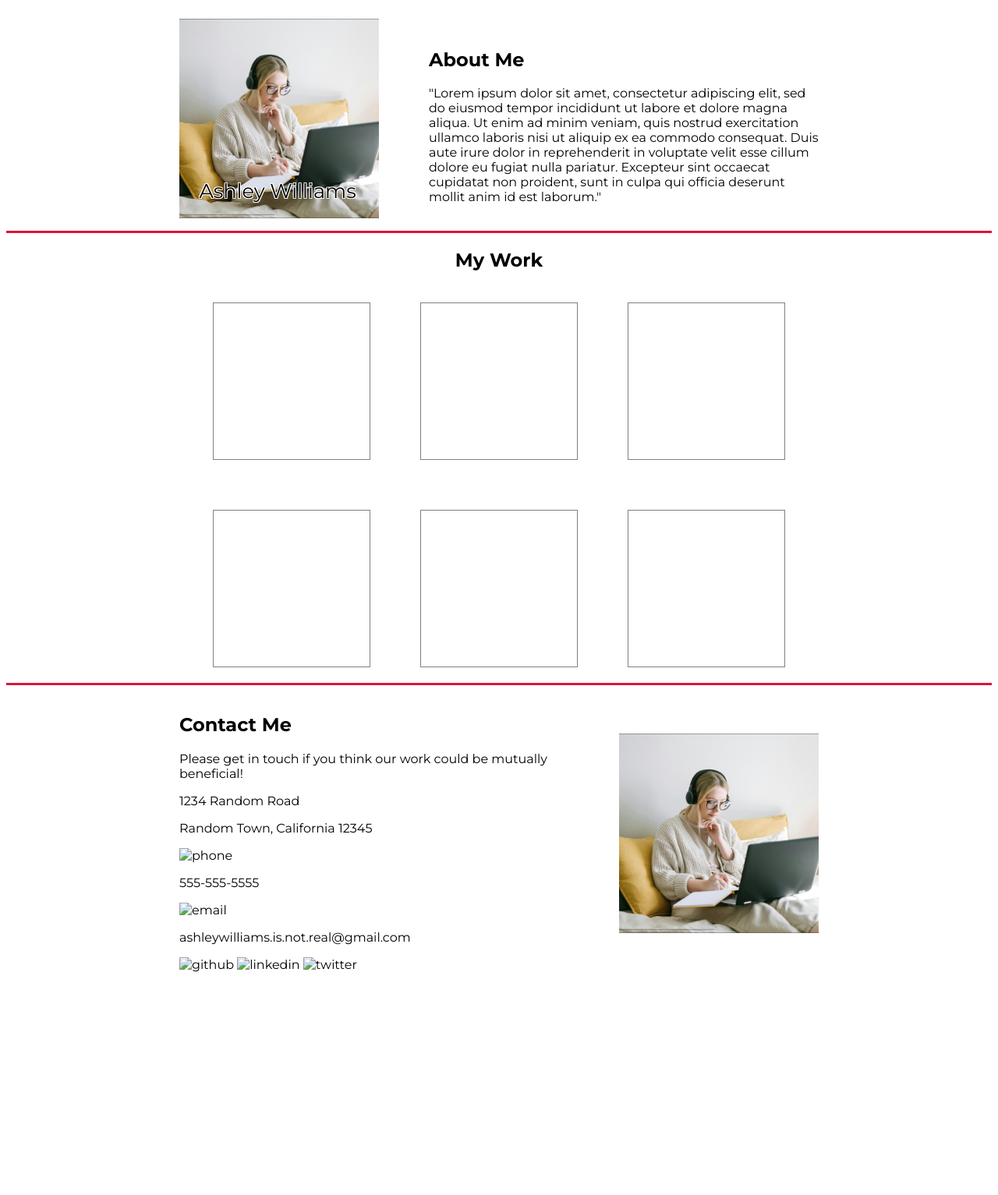
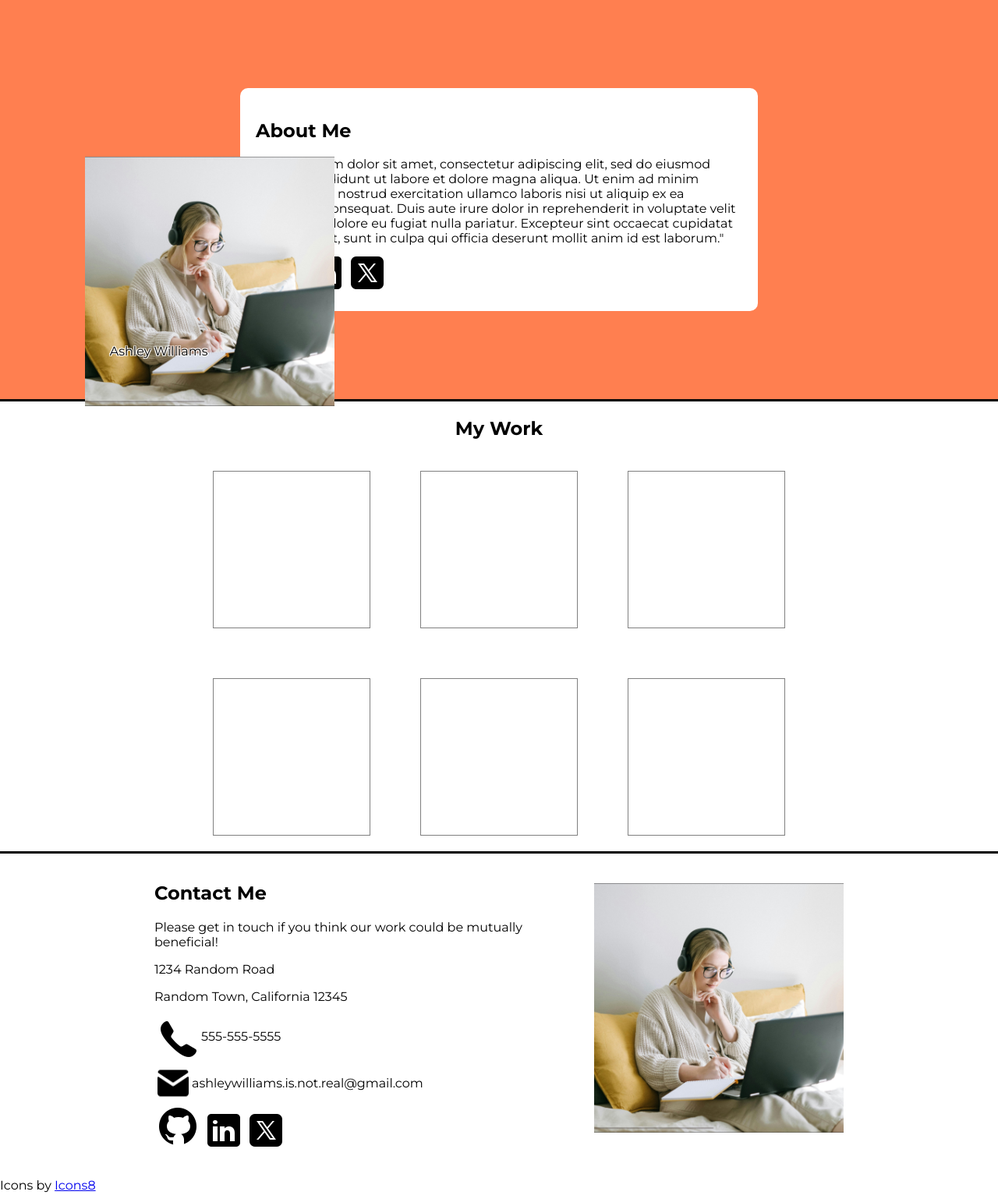
Before and after one commit to lmcygnus/homepage, a plain HTML site: page index.html in a window 1280 px wide. Shown: the whole page at 78% size. Before the commit the page ends 1271 px from the top, so only its background shows below. Drawn offline with Linux system fonts and the light colour scheme.

Commit message:
add icons

```diff
--- a/index.html
+++ b/index.html
@@ -11,13 +11,13 @@
 </head>
 <body>
     <header>
-        <div class="photo">
-            <img src="woman.png" alt="a woman programming with a laptop">
-            <p class="name">Ashley Williams</p>
-        </div>
         <div class="aboutMe">
             <h2>About Me</h2>
             <div class="abtMeText">
+                <div class="photo">
+                    <img src="woman.png" alt="a woman programming with a laptop">
+                    <p class="name">Ashley Williams</p>
+                </div>
                 "Lorem ipsum dolor sit amet, consectetur adipiscing elit,
                 sed do eiusmod tempor incididunt ut labore et dolore magna
                 aliqua. Ut enim ad minim veniam, quis nostrud exercitation
@@ -27,7 +27,11 @@
                 occaecat cupidatat non proident, sunt in culpa qui officia
                 deserunt mollit anim id est laborum."
             </div>
-            <div class="icons"></div>
+            <div class="icons">
+                <img src="icons8-github-60.png" alt="github">
+                <img src="icons8-linkedin-50.png" alt="linkedin">
+                <img src="icons8-twitterx-50.png" alt="twitter x">
+            </div>
         </div>
     </header>
     <main>
@@ -48,22 +52,23 @@
             <p>1234 Random Road</p>
             <p>Random Town, California 12345</p>
             <div class="tel">
-                <img src="" alt="phone">
+                <img src="icons8-phone-60.png" alt="phone">
                 <p>555-555-5555</p>
             </div>
             <div class="mail">
-                <img src="" alt="email">
+                <img src="icons8-mail-48.png" alt="email">
                 <p>ashleywilliams.is.not.real@gmail.com</p>
             </div>
             <div class="icons">
-                <img src="" alt="github">
-                <img src="" alt="linkedin">
-                <img src="" alt="twitter">
+                <img src="icons8-github-60.png" alt="github">
+                <img src="icons8-linkedin-50.png" alt="linkedin">
+                <img src="icons8-twitterx-50.png" alt="twitter x">
             </div>
         </div>
         <div class="footerPicture">
             <img src="woman.png" alt="woman programming">
         </div>
     </footer>
+    <p>Icons by <a target="_blank" href="https://icons8.com">Icons8</p>
 </body>
 </html>
--- a/style.css
+++ b/style.css
@@ -1,33 +1,49 @@
-body, header, .photo,  main, footer, .container {
+:root {
+    --main-color: black;
+}
+body, header, .photo,  main, footer, .container, .tel, .mail {
     display: flex;
 }
 body {
     flex-direction: column;
     font-family: "Montserrat", sans-serif;
+    font-style: normal;
     font-size: 1rem;
-    font-style: normal;
+    margin: 0;
 }
 
 header {
-    min-height: 200px;
-    border-bottom: 3px solid crimson;
+    min-height: 60vh;
+    border-bottom: 3px solid var(--main-color);
     flex-direction: row;
     gap: 5vw;
     padding: 1rem;
     justify-content: center;
     align-items: center;
+    background-color: coral ;
+}
+
+.aboutMe {
+    background-color: white;
+    padding: 20px;
+    border-radius: 10px;
+    max-height: 300px;
+    max-width: 50%;
+    position: relative;
 }
 
 .photo {
-    position: relative;
+    position: absolute;
+    left: -30%;
+    border-radius: 50%;
 }
 
 .name {
-    font-size: clamp(1rem, 2vw, 2rem);
+    font-size: 1rem;
     position: absolute;
     top: 70%;
     left: 10%;
-    color: black;
+    color: var(--main-color);
     text-shadow: -1px -1px 0 #ffffff,
     1px -1px 0 #ffffff,
    -1px  1px 0 #ffffff,
@@ -36,11 +52,7 @@ header {
 
 img {
     height: auto;
-    max-width: 20vw;
-}
-
-.aboutMe {
-    max-width: 500px;
+    max-width: 25vw;
 }
 
 main {
@@ -68,7 +80,7 @@ main {
 footer {
     flex-direction: row;
     min-height: 200px;
-    border-top: 3px solid crimson;
+    border-top: 3px solid var(--main-color);
     gap: 5vw;
     padding: 1rem;
     justify-content: center;
```
Also changed, not shown: icons8-github-60.png (added), icons8-linkedin-50.png (added), icons8-mail-48.png (added), icons8-phone-60.png (added), icons8-twitterx-50.png (added), wallpaper.jpg (added).
